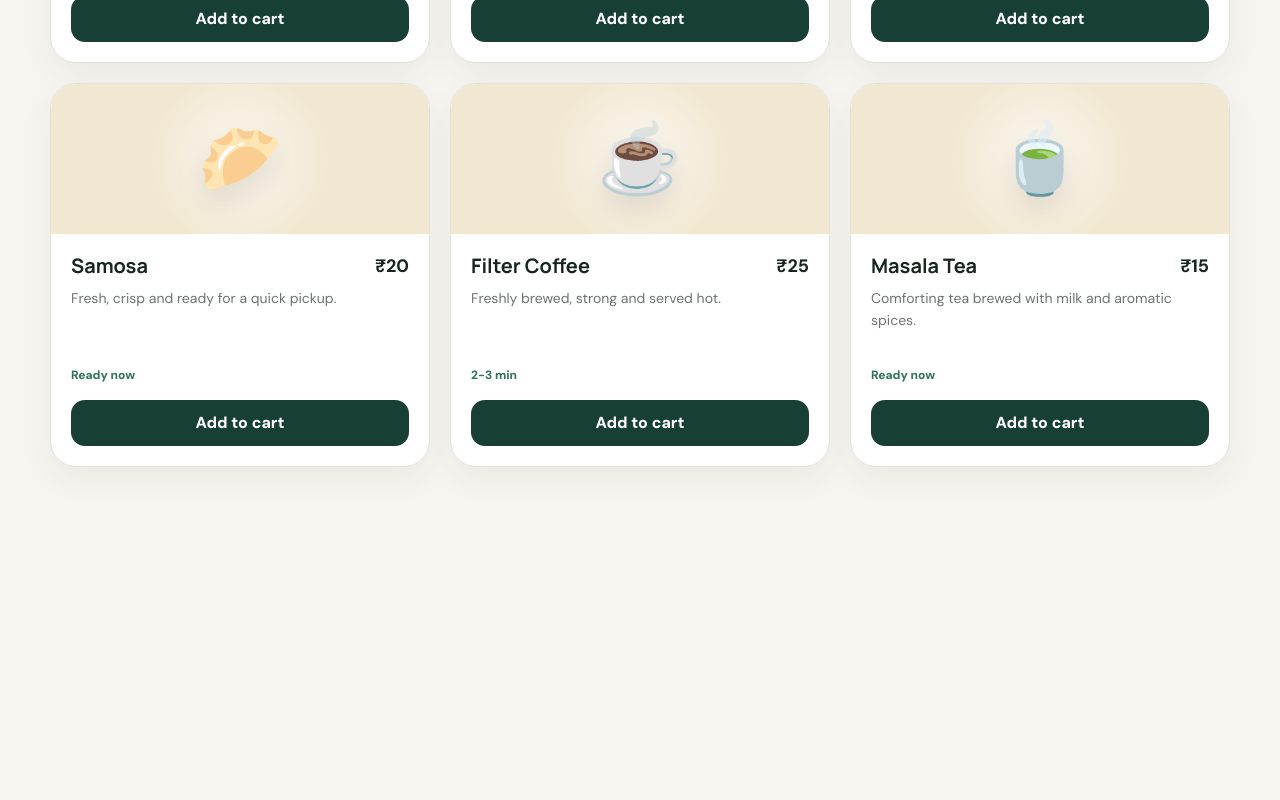
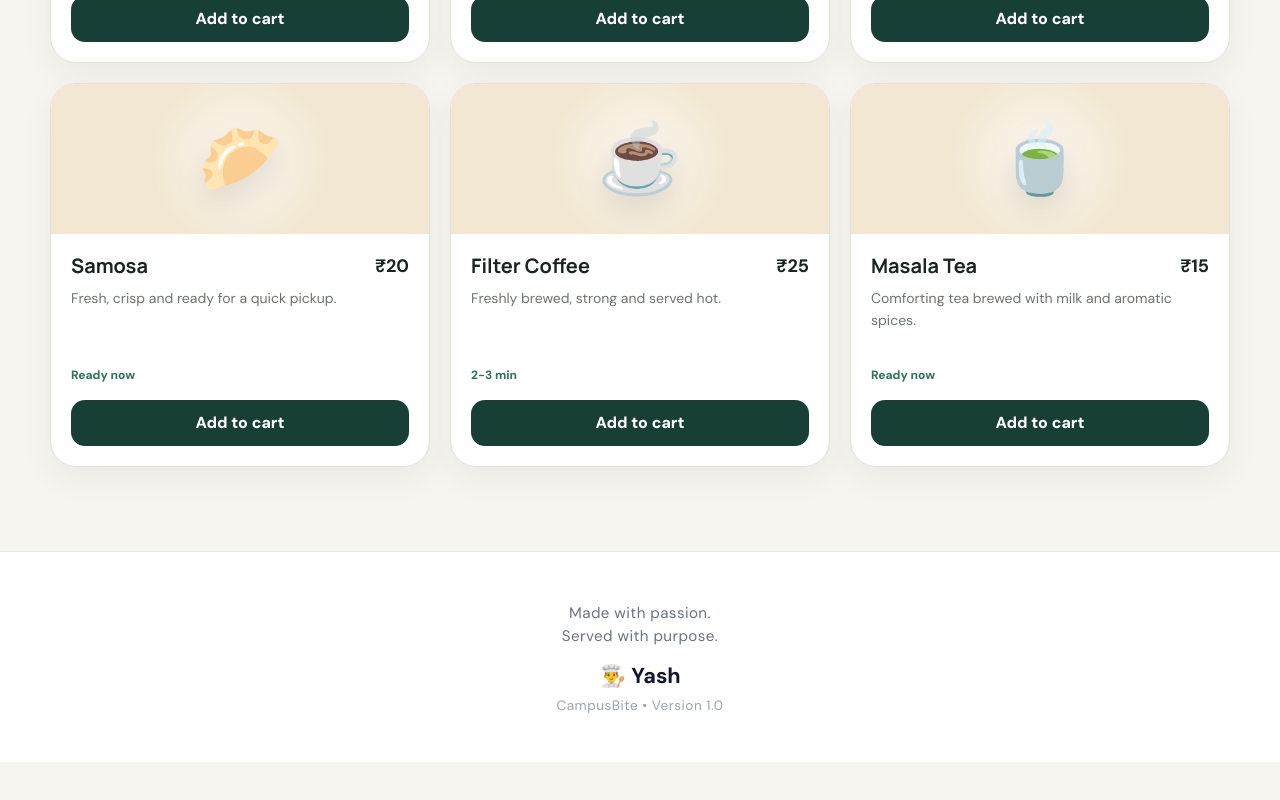
Before and after one commit to yashasprivate3-ai/campusbite, a React (Vite) app: page / in a window 1280 px wide. Shown: the part 1002-1802 px from the top of the page. Before the commit the page ends 1599 px from the top, so only its background shows below. Built offline with nearby package versions, Linux system fonts and the light colour scheme.

Commit message:
Add creator footer and restore app export

```diff
--- a/src/App.css
+++ b/src/App.css
@@ -851,3 +851,34 @@ a:focus-visible {
   .checkout-content h1, .confirmation-content h1 { font-size: 38px; }
   .confirmation-content { padding-top: 8vh; }
 }
+/* Footer */
+
+.app-footer {
+  margin-top: 4rem;
+  padding: 3rem 1rem;
+  text-align: center;
+  border-top: 1px solid #e8e8e8;
+  background: #fff;
+}
+
+.footer-tagline {
+  margin: 0.2rem 0;
+  color: #6b7280;
+  font-size: 0.95rem;
+  letter-spacing: 0.4px;
+}
+
+.footer-signature {
+  margin: 1rem 0 0.4rem;
+  font-size: 1.35rem;
+  font-weight: 700;
+  color: #111827;
+}
+
+.footer-version {
+  display: block;
+  margin-top: 0.4rem;
+  color: #9ca3af;
+  font-size: 0.85rem;
+  letter-spacing: 0.5px;
+}
--- a/src/App.jsx
+++ b/src/App.jsx
@@ -238,8 +238,19 @@ function App() {
           </section>
         </div>
       )}
+      <footer className="app-footer">
+  <p className="footer-tagline">Made with passion.</p>
+  <p className="footer-tagline">Served with purpose.</p>
+
+  <h3 className="footer-signature">
+    👨‍🍳 Yash
+  </h3>
+
+  <small className="footer-version">
+    CampusBite • Version 1.0
+  </small>
+</footer>
     </div>
   )
 }
-
 export default App
```
